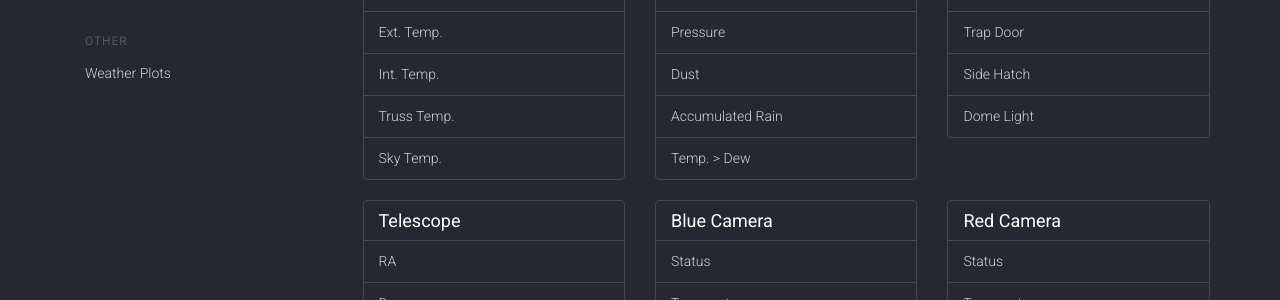
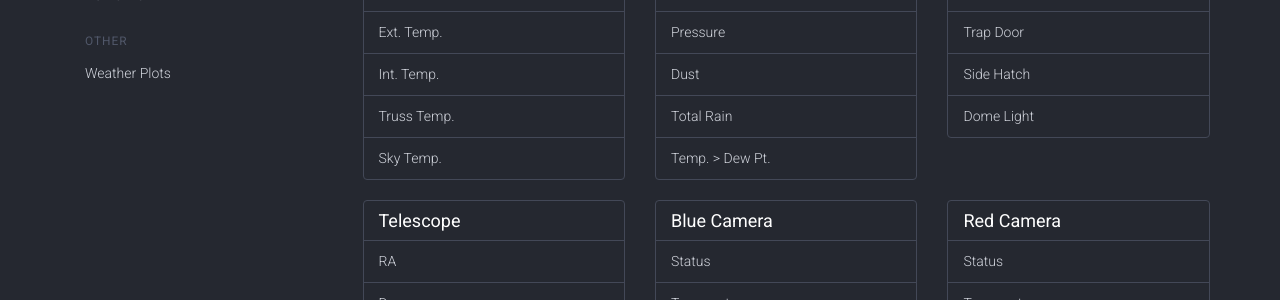
Before and after one commit to warwick-one-metre/dashboard, a Jekyll site: the page built from onemetre/index.html, in a window 1280 px wide. Shown: the part 341-641 px from the top of the page. Built offline with Jekyll 4.4.1, drawn with Linux system fonts in a browser that asks for light colours.

Commit message:
Tweak labels.

```diff
--- a/onemetre/index.html
+++ b/onemetre/index.html
@@ -50,8 +50,8 @@ navorder: 0
       <span id="median-wind" class="list-group-item" data-units=" km/h">Median Wind</span>
       <span id="pressure" class="list-group-item" data-units=" hPa">Pressure</span>
       <span id="dust" class="list-group-item" data-units=" ug/m3">Dust</span>
-      <span id="accumulated-rain" class="list-group-item" data-units=" mm">Accumulated Rain</span>
-      <span id="dewpoint" class="list-group-item" data-units=" ºC">Temp. > Dew</span>
+      <span id="accumulated-rain" class="list-group-item" data-units=" mm">Total Rain</span>
+      <span id="dewpoint" class="list-group-item" data-units=" ºC">Temp. > Dew Pt.</span>
 
     </div>
   </div>
```
